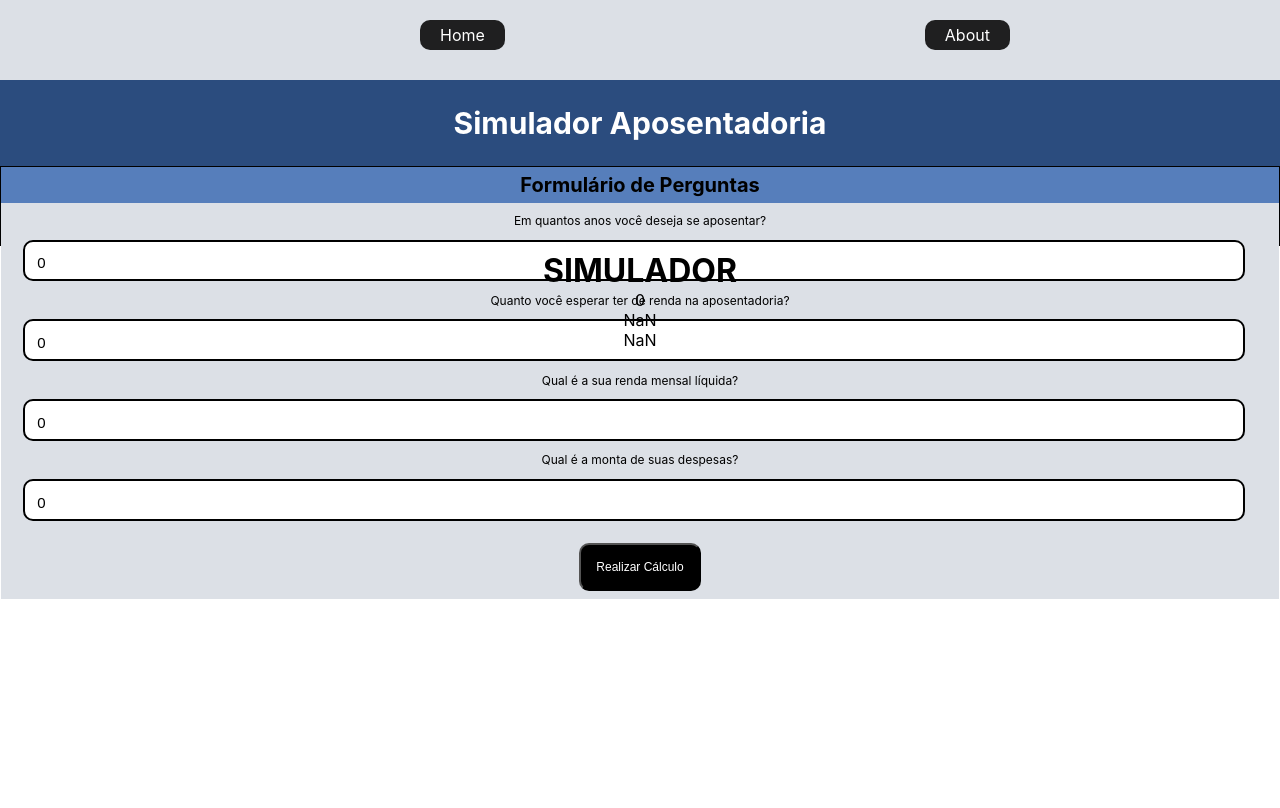
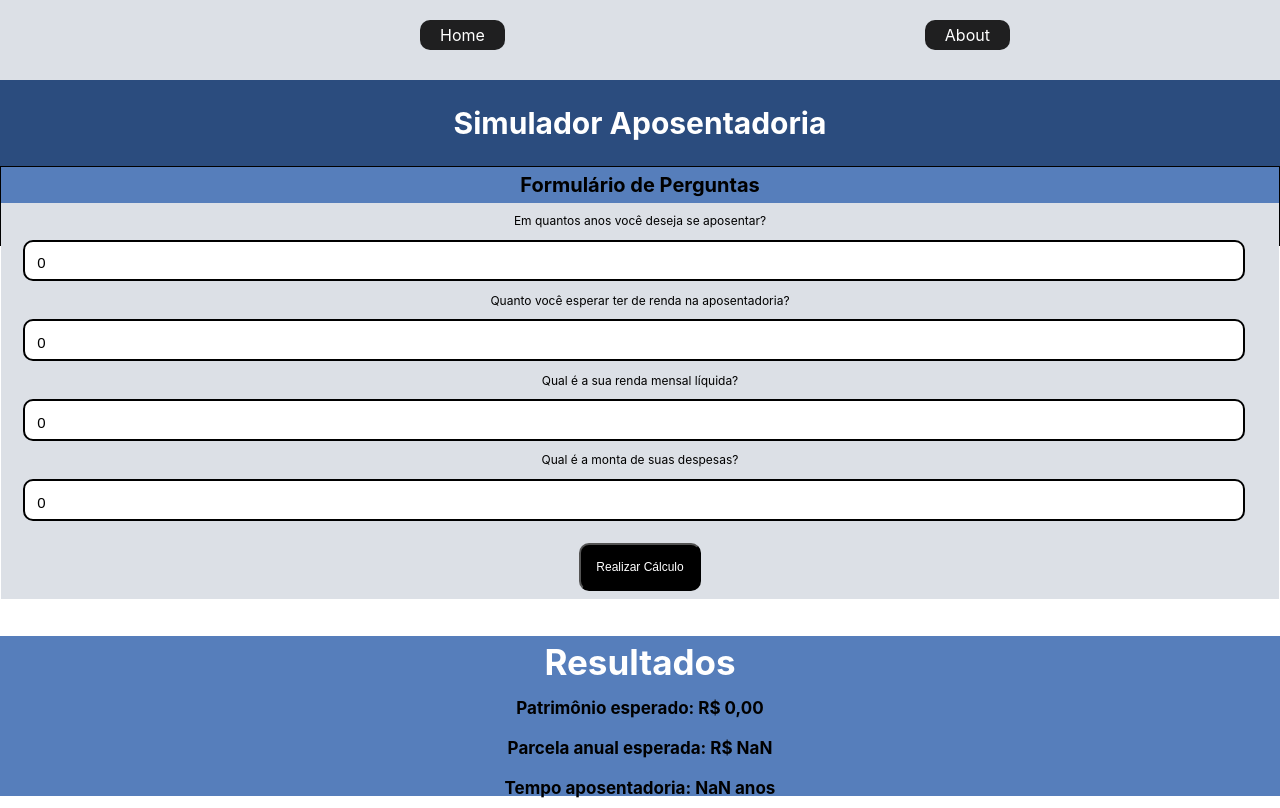
Before and after one commit to EuripedesNaves/calculadora-aposentadoria, a React (Create React App) app: page / in a window 1280 px wide. Both pictures are taken after a click on the button "Realizar Cálculo". Built offline with nearby package versions, Linux system fonts and the light colour scheme.

Commit message:
A) Ajusted form B) Ajusted CSS C) Mobile first in results

```diff
--- a/package.json
+++ b/package.json
@@ -10,7 +10,7 @@
     "react": "^18.2.0",
     "react-dom": "^18.2.0",
     "react-router-dom": "^6.4.1",
-    "react-scripts": "5.0.1",
+    "react-scripts": "^5.0.1",
     "react-to-print": "^2.14.7",
     "router": "^1.3.7",
     "styled-components": "^5.3.6",
--- a/src/components/Form.js
+++ b/src/components/Form.js
@@ -55,7 +55,7 @@ export const Form = () => {
                     <button className="button" onClick={() => setCalculated(true)}>Realizar Cálculo</button>
                 </div>
             </div>
-            <div>
+            <div className="simulator">
                 {calculated && <Simulator
                     rendaMensal={RendaMensal}
                     montaDespesa={MontaDespesas}
--- a/src/components/Simulator.js
+++ b/src/components/Simulator.js
@@ -1,4 +1,5 @@
 import React from 'react';
+import Simulators from '../styles/Simulators.css'
 
 const Simulator = ({ rendaMensal, montaDespesa, anosAposentadoria, RendaEsperada }) => {
 
@@ -62,10 +63,10 @@ const Simulator = ({ rendaMensal, montaDespesa, anosAposentadoria, RendaEsperada
 
     return (
         <>
-        <h1>SIMULADOR</h1>
-            <p>{patrimonioEsperado}</p>
-            <p>{parcelaAposentadoria()}</p>
-            <p>{perHoje()}</p>
+        <h1>Resultados</h1>
+            <p>Patrimônio esperado: {Math.round(patrimonioEsperado).toLocaleString('pt-BR', { style: 'currency', currency: 'BRL' })}</p>
+            <p>Parcela anual esperada: {Math.round(parcelaAposentadoria()).toLocaleString('pt-BR', { style: 'currency', currency: 'BRL' })}</p>
+            <p>Tempo aposentadoria: {Math.round(perHoje())} anos</p>
         </>
 
     )
--- a/src/pages/Home.js
+++ b/src/pages/Home.js
@@ -1,13 +1,13 @@
 import React from 'react';
 import { Form } from '../components/Form';
 import { Titulo } from '../components/Titulo';
+
 
 export const Home = () => {
     return (
       <div>
         <Titulo></Titulo>
         <Form/>
-        <div></div>
       </div>
     )
   }
--- a/src/styles/Forms.css
+++ b/src/styles/Forms.css
@@ -1,8 +1,22 @@
-*{
+* {
     box-sizing: border-box;
     margin: 0;
     padding: 0;
 }
+
+.simulator {
+    display: flex;
+    flex-direction: column;
+    margin-top: 390px;
+    min-width: 80%;
+    height: 24vh;
+    /* border: 1px solid; */
+    margin-bottom: 10px;
+    background-color: #567ebb;
+
+
+}
+
 @media (max-width: 768px) {
 
     .titulo {
@@ -12,7 +26,7 @@
         padding: 10px;
     }
 
-.form-box{
+    .form-box {
         min-width: 100%;
         height: 10vh;
         border: 1px solid;
@@ -22,7 +36,7 @@
         font-size: 12px;
     }
 
-.form-box form{
+    .form-box form {
         background-color: #dce0e6;
         padding: 10px;
     }
@@ -31,7 +45,8 @@
         margin: 5px;
     }
 
-.form-box input, textarea{
+    .form-box input,
+    textarea {
         display: block;
         width: 91.5vw;
         padding: .8rem .8rem .5rem .8rem;
@@ -42,7 +57,7 @@
         color: black;
     }
 
-.form-box textarea{
+    .form-box textarea {
         height: 15vh;
     }
 
@@ -60,6 +75,7 @@
         height: 189px
     }
 }
+
 @media (min-width: 769px) and (max-width: 1024px) {
 
     .titulo {
@@ -69,7 +85,7 @@
         padding: 10px;
     }
 
-    .form-box{
+    .form-box {
         min-width: 100%;
         height: 10vh;
         border: 1px solid;
@@ -79,7 +95,7 @@
         font-size: 15px;
     }
 
-    .form-box form{
+    .form-box form {
         background-color: #dce0e6;
         padding: 10px;
     }
@@ -88,7 +104,8 @@
         margin: 5px;
     }
 
-    .form-box input, textarea{
+    .form-box input,
+    textarea {
         display: block;
         width: 95.5vw;
         padding: .8rem .8rem .5rem .8rem;
@@ -99,7 +116,7 @@
         color: black;
     }
 
-    .form-box textarea{
+    .form-box textarea {
         height: 15vh;
     }
 
@@ -117,6 +134,7 @@
         height: 68px
     }
 }
+
 @media (min-width: 1025px) and (max-width: 1440px) {
 
     .titulo {
@@ -126,7 +144,7 @@
         padding: 3px;
     }
 
-        .form-box{
+    .form-box {
         min-width: 100%;
         height: 10vh;
         border: 1px solid;
@@ -136,7 +154,7 @@
         font-size: 12px;
     }
 
-        .form-box form{
+    .form-box form {
         background-color: #dce0e6;
         padding: 10px;
     }
@@ -145,7 +163,8 @@
         margin: 5px;
     }
 
-        .form-box input, textarea{
+    .form-box input,
+    textarea {
         display: block;
         width: 95.5vw;
         padding: .8rem .8rem .5rem .8rem;
@@ -156,7 +175,7 @@
         color: black;
     }
 
-        .form-box textarea{
+    .form-box textarea {
         height: 15vh;
     }
 
@@ -173,7 +192,22 @@
         background-color: #dce0e6;
         height: 57px
     }
+
+    .simulator {
+        display: flex;
+        flex-direction: column;
+        margin-top: 390px;
+        min-width: 80%;
+        height: 20vh;
+        /* border: 1px solid; */
+        margin-bottom: 10px;
+        background-color: #567ebb;
+
+
     }
+
+}
+
 @media (min-width: 1441px) and (max-width: 2560px) {
 
     .titulo {
@@ -183,17 +217,16 @@
         padding: 3px;
     }
 
-            .form-box{
+    .form-box {
         min-width: 100%;
         height: 10vh;
         border: 1px solid;
         margin-bottom: 5px;
-                /* position:relative; */
         background-color: #567ebb;
         font-size: 25px;
     }
 
-            .form-box form{
+    .form-box form {
         background-color: #dce0e6;
         padding: 10px;
     }
@@ -202,7 +235,8 @@
         margin: 5px;
     }
 
-            .form-box input, textarea{
+    .form-box input,
+    textarea {
         display: block;
         width: 95.5vw;
         padding: .8rem .8rem .5rem .8rem;
@@ -213,7 +247,7 @@
         color: black;
     }
 
-            .form-box textarea{
+    .form-box textarea {
         height: 15vh;
     }
 
@@ -230,4 +264,17 @@
         background-color: #dce0e6;
         height: 265px
     }
+
+    .simulator {
+        display: flex;
+        flex-direction: column;
+        margin-top: 600px;
+        min-width: 80%;
+        height: 20vh;
+        /* border: 1px solid; */
+        margin-bottom: 10px;
+        background-color: #567ebb;
     }
+
+
+}
--- /dev/null
+++ b/src/styles/Simulators.css
@@ -0,0 +1,45 @@
+/* h1 {
+    font-size: 35px;
+    padding: 5px 2px;
+    color: white ;
+}
+
+p {
+    font-size: 17px;
+    padding: 10px;
+    font-weight: bold;
+} */
+
+ @media (max-width: 1440px) {
+
+    h1 {
+        font-size: 35px;
+        padding: 5px 2px;
+        color: white ;
+    }
+
+    p {
+        font-size: 17px;
+        padding: 10px;
+        font-weight: bold;
+    }
+
+
+}
+
+@media (min-width: 1441px) and (max-width: 2560px) {
+
+    h1 {
+        font-size: 70px;
+        padding: 5px 2px;
+        color: white ;
+    }
+
+    p {
+        font-size: 35px;
+        padding: 10px;
+        font-weight: bold;
+    }
+
+
+}
```
Also changed, not shown: 1 other file (tests, documents, lock files or other folders). Lines whose indentation alone changed are shown as unchanged.
